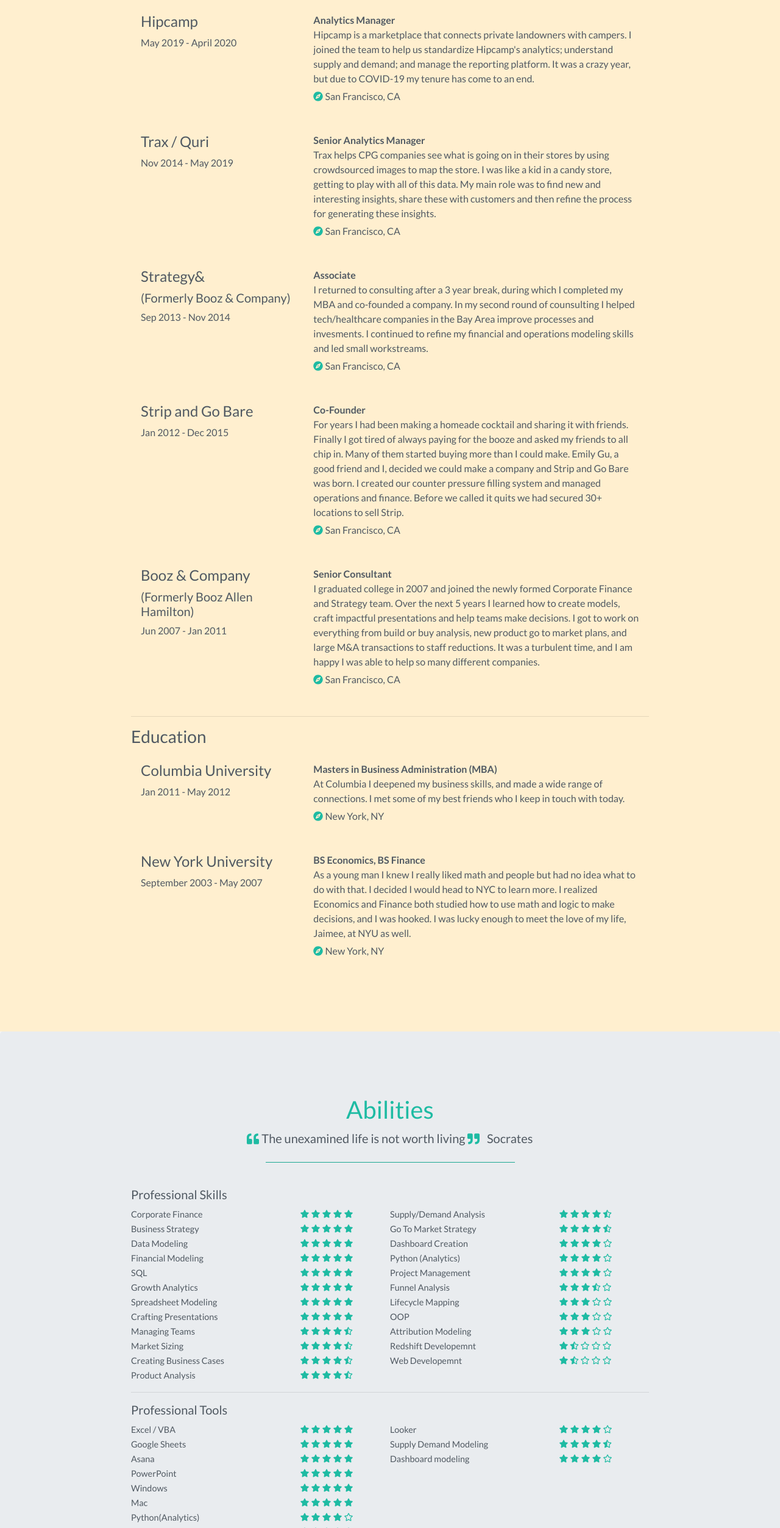
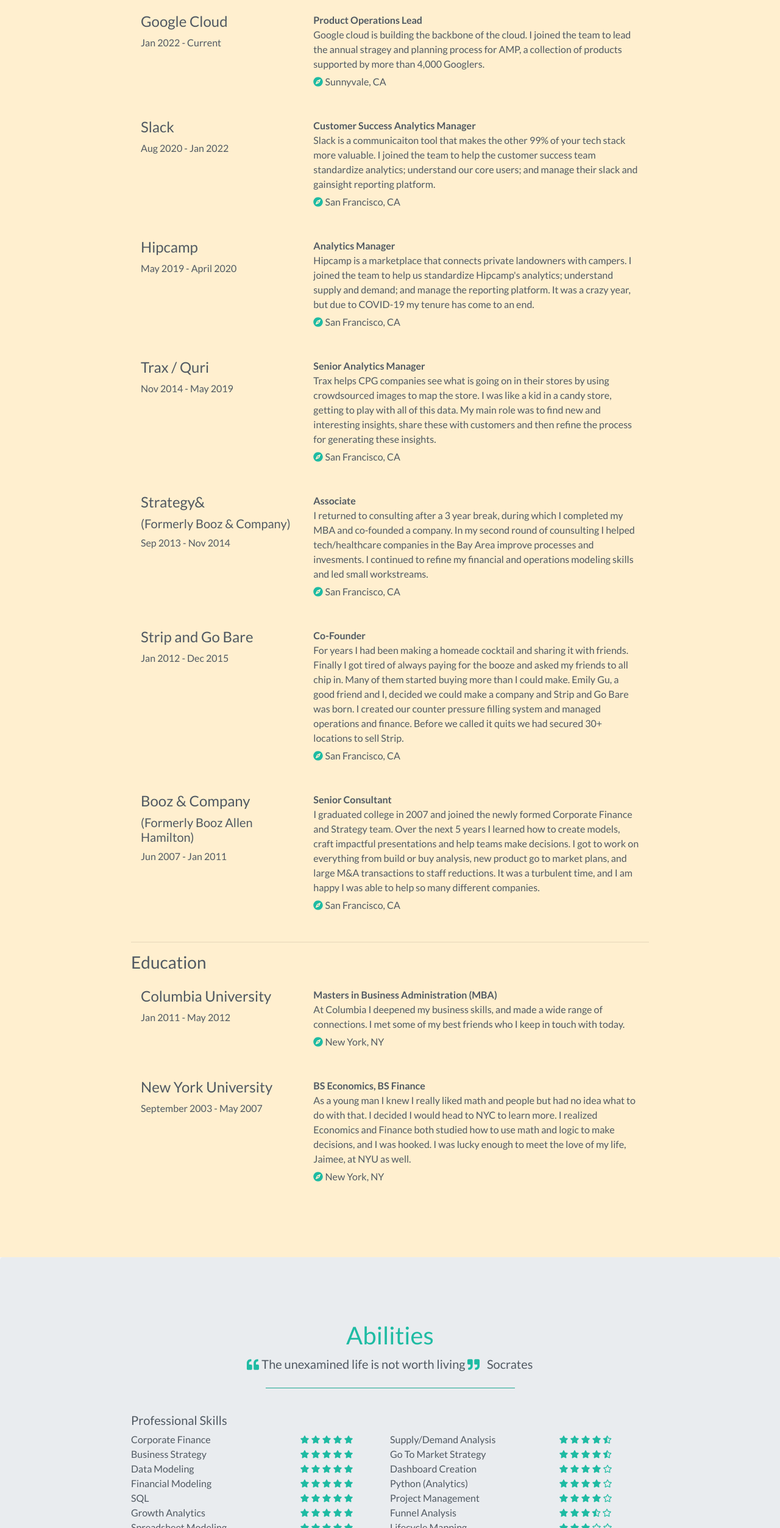
Before and after one commit to rightpt2/rightpt2.github.io, a plain HTML site: page index.html in a window 1280 px wide. Shown: the part 1733-4238 px from the top of the page at 61% size. Drawn offline with nearby package versions, Linux system fonts and the light colour scheme; some packages are replaced by stand-ins of ours; a script that the page names is missing.

Commit message:
updating experience

```diff
--- a/index.html
+++ b/index.html
@@ -146,6 +146,53 @@
 		<h3>Professional Experience</h3>
 
 		<div class="expereince">
+
+			<div class="expereince row">
+				<div class="col-md-4">
+					<h4>Google Cloud</h4>
+					<p class="experince-time">Jan 2022 - Current </p>
+				</div>
+				<div class="col-md-8">
+					<p>
+						<strong>Product Operations Lead</strong>
+						<br>
+						<span class="hidden-phone">Google cloud is building the backbone of the cloud.
+							I joined the team to lead the annual stragey and planning process for AMP, a collection of products supported by
+							more than 4,000 Googlers.
+							<br>
+
+							<span class="expereince-location">
+								<i class="fas fa-compass"></i> Sunnyvale, CA </span>
+						</span>
+					</p>
+				</div>
+			</div>
+
+
+			<div class="expereince row">
+				<div class="col-md-4">
+					<h4>Slack</h4>
+					<p class="experince-time">Aug 2020 - Jan 2022 </p>
+				</div>
+				<div class="col-md-8">
+					<p>
+						<strong>Customer Success Analytics Manager</strong>
+						<br>
+						<span class="hidden-phone">Slack is a communicaiton tool that makes the other 99% of your tech stack more valuable.
+							I joined the team to help the customer success team standardize analytics; understand our core users; and manage
+							their slack and gainsight reporting platform.
+							<br>
+
+							<span class="expereince-location">
+								<i class="fas fa-compass"></i> San Francisco, CA </span>
+						</span>
+					</p>
+				</div>
+			</div>
+
+
+
+		<div class="expereince">
 			<div class="expereince row">
 				<div class="col-md-4">
 					<h4>Hipcamp</h4>
@@ -166,6 +213,7 @@
 					</p>
 				</div>
 			</div>
+
 			<div class="expereince row">
 				<div class="col-md-4">
 					<h4>Trax / Quri</h4>
@@ -335,7 +383,7 @@
 					<div class="col-md-6">
 						<div class="row">
 							<div class="col-7">
-								<span class="skill-title-full">Corporate Finance</span>
+								<span >Corporate Finance</span>
 							</div>
 							<div class="col-5 text-center">
 								<i class="fas fa-star" data-fa-transform="shrink-3"></i>
@@ -348,7 +396,7 @@
 
 						<div class="row">
 							<div class="col-7">
-								<span class="skill-title-full">Business Strategy</span>
+								<span >Business Strategy</span>
 							</div>
 							<div class="col-5 text-center">
 								<i class="fas fa-star" data-fa-transform="shrink-3"></i>
@@ -361,7 +409,7 @@
 
 						<div class="row">
 							<div class="col-7">
-								<span class="skill-title-full">Data Modeling</span>
+								<span >Data Modeling</span>
 							</div>
 							<div class="col-5 text-center">
 								<i class="fas fa-star" data-fa-transform="shrink-3"></i>
@@ -374,7 +422,7 @@
 
 						<div class="row">
 							<div class="col-7">
-								<span class="skill-title-full">Financial Modeling</span>
+								<span >Financial Modeling</span>
 							</div>
 							<div class="col-5 text-center">
 								<i class="fas fa-star" data-fa-transform="shrink-3"></i>
@@ -387,7 +435,7 @@
 
 						<div class="row">
 							<div class="col-7">
-								<span class="skill-title-full">SQL</span>
+								<span >SQL</span>
 							</div>
 							<div class="col-5 text-center">
 								<i class="fas fa-star" data-fa-transform="shrink-3"></i>
@@ -400,7 +448,7 @@
 
 						<div class="row">
 							<div class="col-7">
-								<span class="skill-title-full">Growth Analytics</span>
+								<span >Growth Analytics</span>
 							</div>
 							<div class="col-5 text-center">
 								<i class="fas fa-star" data-fa-transform="shrink-3"></i>
@@ -413,7 +461,7 @@
 
 						<div class="row">
 							<div class="col-7">
-								<span class="skill-title-full">Spreadsheet Modeling</span>
+								<span >Spreadsheet Modeling</span>
 							</div>
 							<div class="col-5 text-center">
 								<i class="fas fa-star" data-fa-transform="shrink-3"></i>
@@ -426,7 +474,7 @@
 
 						<div class="row">
 							<div class="col-7">
-								<span class="skill-title-full">Crafting Presentations</span>
+								<span >Crafting Presentations</span>
 							</div>
 							<div class="col-5 text-center">
 								<i class="fas fa-star" data-fa-transform="shrink-3"></i>
@@ -439,7 +487,7 @@
 
 						<div class="row">
 							<div class="col-7">
-								<span class="skill-title-full">Managing Teams</span>
+								<span >Managing Teams</span>
 							</div>
 							<div class="col-5 text-center">
 								<i class="fas fa-star" data-fa-transform="shrink-3"></i>
@@ -453,7 +501,7 @@
 
 						<div class="row">
 							<div class="col-7">
-								<span class="skill-title-full">Market Sizing</span>
+								<span >Market Sizing</span>
 							</div>
 							<div class="col-5 text-center">
 								<i class="fas fa-star" data-fa-transform="shrink-3"></i>
@@ -466,7 +514,7 @@
 
 						<div class="row">
 							<div class="col-7">
-								<span class="skill-title-full">Creating Business Cases</span>
+								<span >Creating Business Cases</span>
 							</div>
 							<div class="col-5 text-center">
 								<i class="fas fa-star" data-fa-transform="shrink-3"></i>
@@ -480,7 +528,7 @@
 
 						<div class="row">
 							<div class="col-7">
-								<span class="skill-title-full">Product Analysis</span>
+								<span >Product Analysis</span>
 							</div>
 							<div class="col-5 text-center">
 								<i class="fas fa-star" data-fa-transform="shrink-3"></i>
@@ -496,7 +544,7 @@
 					<div class="col-md-6">
 						<div class="row">
 							<div class="col-7">
-								<span class="skill-title-full">Supply/Demand Analysis</span>
+								<span >Supply/Demand Analysis</span>
 							</div>
 							<div class="col-5 text-center">
 								<i class="fas fa-star" data-fa-transform="shrink-3"></i>
@@ -509,7 +557,7 @@
 
 						<div class="row">
 							<div class="col-7">
-								<span class="skill-title-full">Go To Market Strategy</span>
+								<span >Go To Market Strategy</span>
 							</div>
 							<div class="col-5 text-center">
 								<i class="fas fa-star" data-fa-transform="shrink-3"></i>
@@ -522,7 +570,7 @@
 
 						<div class="row">
 							<div class="col-7">
-								<span class="skill-title-full">Dashboard Creation</span>
+								<span >Dashboard Creation</span>
 							</div>
 							<div class="col-5 text-center">
 								<i class="fas fa-star" data-fa-transform="shrink-3"></i>
@@ -536,7 +584,7 @@
 
 						<div class="row">
 							<div class="col-7">
-								<span class="skill-title-full">Python (Analytics)</span>
+								<span >Python (Analytics)</span>
 							</div>
 							<div class="col-5 text-center">
 								<i class="fas fa-star" data-fa-transform="shrink-3"></i>
@@ -549,7 +597,7 @@
 
 						<div class="row">
 							<div class="col-7">
-								<span class="skill-title-full">Project Management</span>
+								<span >Project Management</span>
 							</div>
 							<div class="col-5 text-center">
 								<i class="fas fa-star" data-fa-transform="shrink-3"></i>
@@ -562,7 +610,7 @@
 
 						<div class="row">
 							<div class="col-7">
-								<span class="skill-title-full">Funnel Analysis</span>
+								<span >Funnel Analysis</span>
 							</div>
 							<div class="col-5 text-center">
 								<i class="fas fa-star" data-fa-transform="shrink-3"></i>
@@ -575,7 +623,7 @@
 
 						<div class="row">
 							<div class="col-7">
-								<span class="skill-title-full">Lifecycle Mapping</span>
+								<span >Lifecycle Mapping</span>
 							</div>
 							<div class="col-5 text-center">
 								<i class="fas fa-star" data-fa-transform="shrink-3"></i>
@@ -589,7 +637,7 @@
 
 						<div class="row">
 							<div class="col-7">
-								<span class="skill-title-full">OOP</span>
+								<span >OOP</span>
 							</div>
 							<div class="col-5 text-center">
 								<i class="fas fa-star" data-fa-transform="shrink-3"></i>
@@ -603,7 +651,7 @@
 
 						<div class="row">
 							<div class="col-7">
-								<span class="skill-title-full">Attribution Modeling</span>
+								<span >Attribution Modeling</span>
 							</div>
 							<div class="col-5 text-center">
 								<i class="fas fa-star" data-fa-transform="shrink-3"></i>
@@ -616,7 +664,7 @@
 
 						<div class="row">
 							<div class="col-7">
-								<span class="skill-title-full">Redshift Developemnt</span>
+								<span >Redshift Developemnt</span>
 							</div>
 							<div class="col-5 text-center">
 								<i class="fas fa-star" data-fa-transform="shrink-3"></i>
@@ -629,7 +677,7 @@
 
 						<div class="row">
 							<div class="col-7">
-								<span class="skill-title-full">Web Developemnt</span>
+								<span >Web Developemnt</span>
 							</div>
 							<div class="col-5 text-center">
 								<i class="fas fa-star" data-fa-transform="shrink-3"></i>
@@ -653,7 +701,7 @@
 					<div class="col-md-6">
 						<div class="row">
 							<div class="col-7">
-								<span class="skill-title-full">Excel / VBA</span>
+								<span >Excel / VBA</span>
 							</div>
 							<div class="col-5 text-center">
 								<i class="fas fa-star" data-fa-transform="shrink-3"></i>
@@ -666,7 +714,7 @@
 
 						<div class="row">
 							<div class="col-7">
-								<span class="skill-title-full">Google Sheets</span>
+								<span >Google Sheets</span>
 							</div>
 							<div class="col-5 text-center">
 								<i class="fas fa-star" data-fa-transform="shrink-3"></i>
@@ -679,7 +727,7 @@
 
 						<div class="row">
 							<div class="col-7">
-								<span class="skill-title-full">Asana</span>
+								<span >Asana</span>
 							</div>
 							<div class="col-5 text-center">
 								<i class="fas fa-star" data-fa-transform="shrink-3"></i>
@@ -692,7 +740,7 @@
 
 						<div class="row">
 							<div class="col-7">
-								<span class="skill-title-full">PowerPoint</span>
+								<span >PowerPoint</span>
 							</div>
 							<div class="col-5 text-center">
 								<i class="fas fa-star" data-fa-transform="shrink-3"></i>
@@ -705,7 +753,7 @@
 
 						<div class="row">
 							<div class="col-7">
-								<span class="skill-title-full">Windows</span>
+								<span >Windows</span>
 							</div>
 							<div class="col-5 text-center">
 								<i class="fas fa-star" data-fa-transform="shrink-3"></i>
@@ -718,7 +766,7 @@
 
 						<div class="row">
 							<div class="col-7">
-								<span class="skill-title-full">Mac</span>
+								<span >Mac</span>
 							</div>
 							<div class="col-5 text-center">
 								<i class="fas fa-star" data-fa-transform="shrink-3"></i>
@@ -731,7 +779,7 @@
 
 						<div class="row">
 							<div class="col-7">
-								<span class="skill-title-full">Python(Analytics)</span>
+								<span >Python(Analytics)</span>
 							</div>
 							<div class="col-5 text-center">
 								<i class="fas fa-star" data-fa-transform="shrink-3"></i>
@@ -744,7 +792,7 @@
 
 						<div class="row">
 							<div class="col-7">
-								<span class="skill-title-full">Pandas</span>
+								<span >Pandas</span>
 							</div>
 							<div class="col-5 text-center">
 								<i class="fas fa-star" data-fa-transform="shrink-3"></i>
@@ -757,7 +805,7 @@
 
 						<div class="row">
 							<div class="col-7">
-								<span class="skill-title-full">Numpy</span>
+								<span >Numpy</span>
 							</div>
 							<div class="col-5 text-center">
 								<i class="fas fa-star" data-fa-transform="shrink-3"></i>
@@ -772,7 +820,7 @@
 
 						<div class="row">
 							<div class="col-7">
-								<span class="skill-title-full">Jira/Atlassian</span>
+								<span >Jira/Atlassian</span>
 							</div>
 							<div class="col-5 text-center">
 								<i class="fas fa-star" data-fa-transform="shrink-3"></i>
@@ -785,7 +833,7 @@
 
 						<div class="row">
 							<div class="col-7">
-								<span class="skill-title-full">Confluence</span>
+								<span >Confluence</span>
 							</div>
 							<div class="col-5 text-center">
 								<i class="fas fa-star" data-fa-transform="shrink-3"></i>
@@ -799,7 +847,7 @@
 
 						<div class="row">
 							<div class="col-7">
-								<span class="skill-title-full">Postgres</span>
+								<span >Postgres</span>
 							</div>
 							<div class="col-5 text-center">
 								<i class="fas fa-star" data-fa-transform="shrink-3"></i>
@@ -816,7 +864,7 @@
 					<div class="col-md-6">
 						<div class="row">
 							<div class="col-7">
-								<span class="skill-title-full">Looker</span>
+								<span >Looker</span>
 							</div>
 							<div class="col-5 text-center">
 								<i class="fas fa-star" data-fa-transform="shrink-3"></i>
@@ -829,7 +877,7 @@
 
 						<div class="row">
 							<div class="col-7">
-								<span class="skill-title-full">Supply Demand Modeling</span>
+								<span >Supply Demand Modeling</span>
 							</div>
 							<div class="col-5 text-center">
 								<i class="fas fa-star" data-fa-transform="shrink-3"></i>
@@ -842,7 +890,7 @@
 
 						<div class="row">
 							<div class="col-7">
-								<span class="skill-title-full">Dashboard modeling</span>
+								<span >Dashboard modeling</span>
 							</div>
 							<div class="col-5 text-center">
 								<i class="fas fa-star" data-fa-transform="shrink-3"></i>
@@ -866,7 +914,7 @@
 					<div class="col-md-6">
 						<div class="row">
 							<div class="col-7">
-								<span class="skill-title-full">Hiking</span>
+								<span >Hiking</span>
 							</div>
 							<div class="col-5 text-center">
 								<i class="fas fa-star" data-fa-transform="shrink-3"></i>
@@ -879,7 +927,7 @@
 
 						<div class="row">
 							<div class="col-7">
-								<span class="skill-title-full">Mountain Biking</span>
+								<span >Mountain Biking</span>
 							</div>
 							<div class="col-5 text-center">
 								<i class="fas fa-star" data-fa-transform="shrink-3"></i>
@@ -892,7 +940,7 @@
 
 						<div class="row">
 							<div class="col-7">
-								<span class="skill-title-full">Sking</span>
+								<span >Sking</span>
 							</div>
 							<div class="col-5 text-center">
 								<i class="fas fa-star" data-fa-transform="shrink-3"></i>
@@ -908,7 +956,7 @@
 					<div class="col-md-6">
 						<div class="row">
 							<div class="col-7">
-								<span class="skill-title-full">Golf</span>
+								<span>Golf</span>
 							</div>
 							<div class="col-5 text-center">
 								<i class="fas fa-star" data-fa-transform="shrink-3"></i>
@@ -921,7 +969,7 @@
 
 						<div class="row">
 							<div class="col-7">
-								<span class="skill-title-full">Mixing Cocktails</span>
+								<span >Mixing Cocktails</span>
 							</div>
 							<div class="col-5 text-center">
 								<i class="fas fa-star" data-fa-transform="shrink-3"></i>
@@ -934,7 +982,7 @@
 
 						<div class="row">
 							<div class="col-7">
-								<span class="skill-title-full">Climbing</span>
+								<span >Climbing</span>
 							</div>
 							<div class="col-5 text-center">
 								<i class="fas fa-star" data-fa-transform="shrink-3"></i>
```
